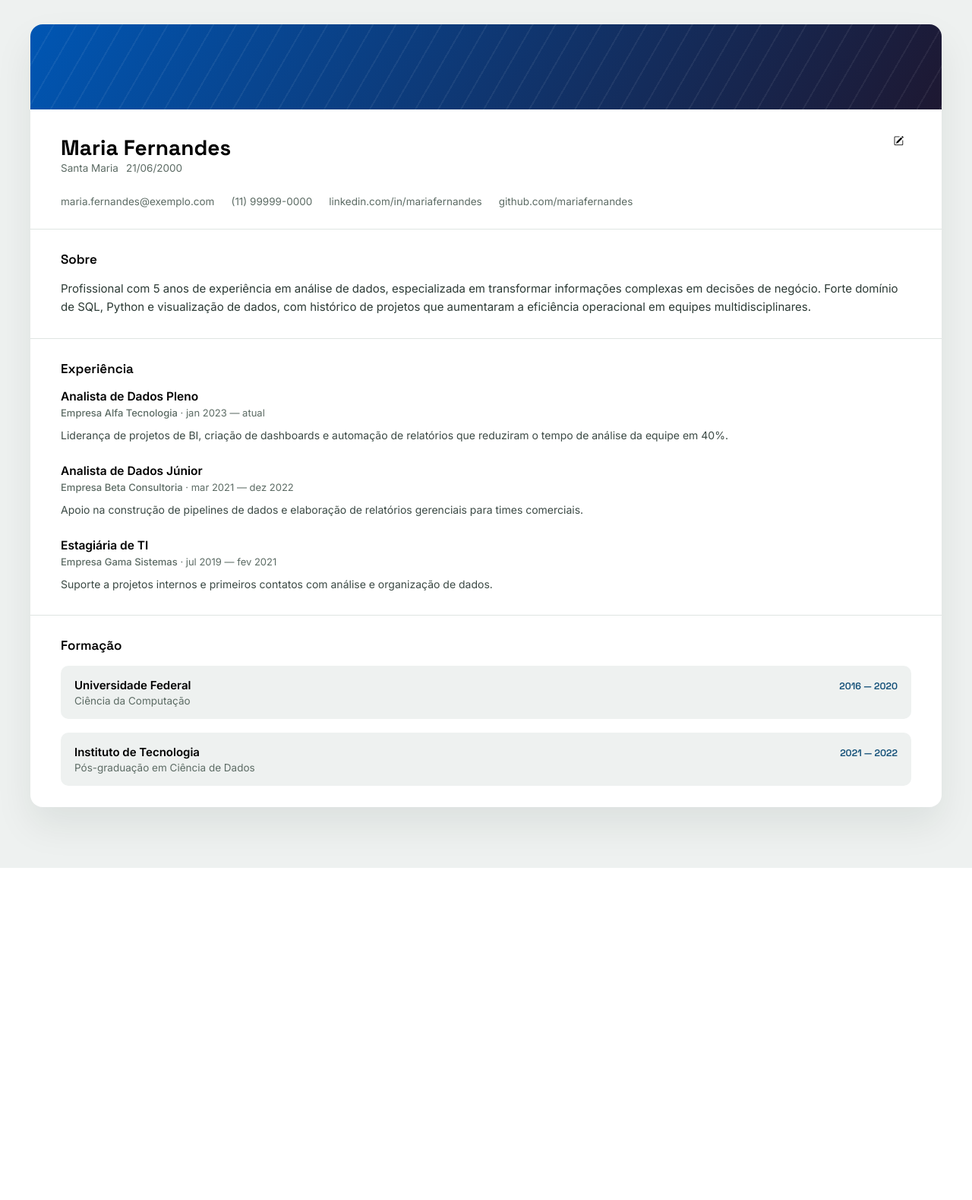
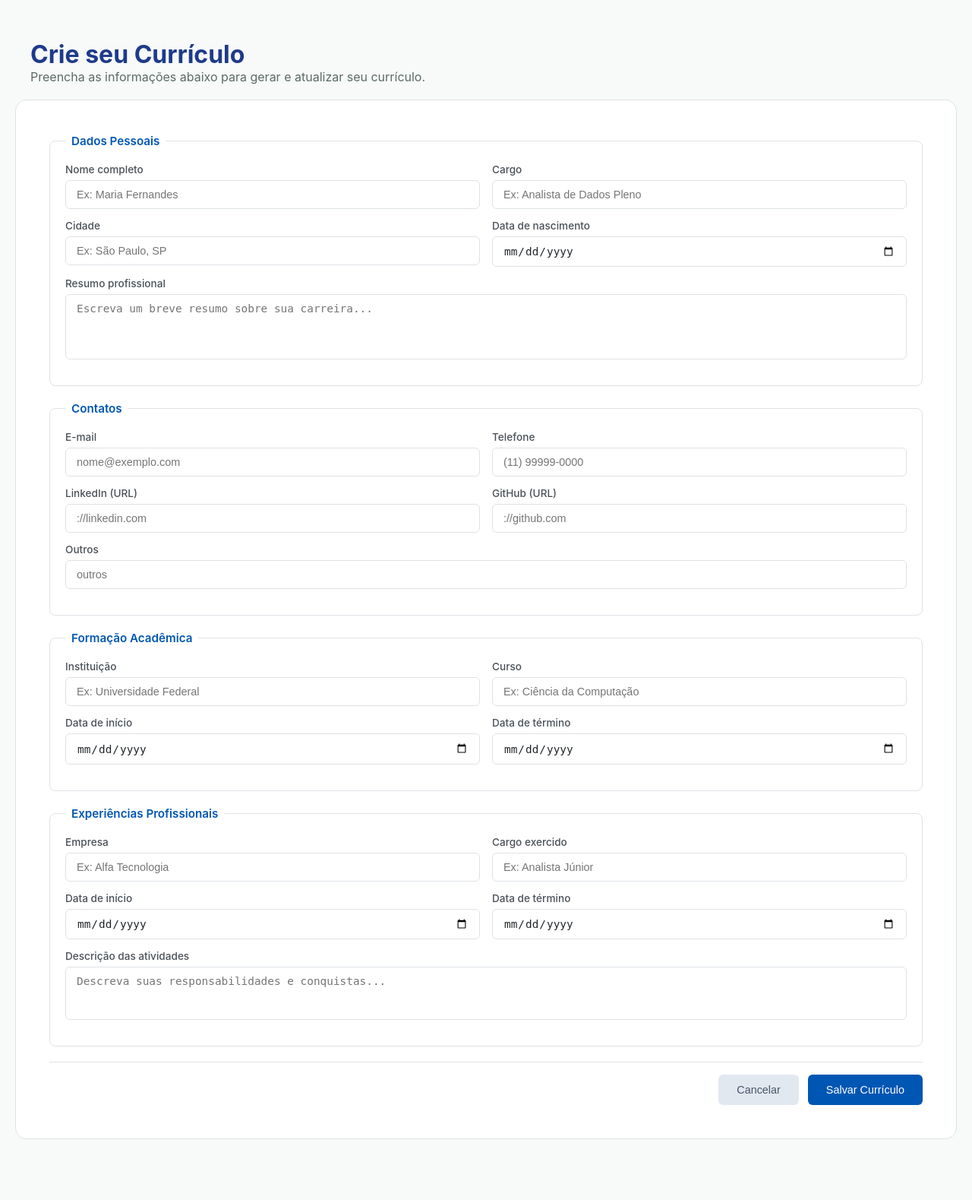
Before and after one commit to gust4vo-leg/curriculo, a PHP site: page / in a window 1280 px wide. Shown: the whole page at 76% size. Before the commit the page ends 1142 px from the top, so only its background shows below. Run offline with PHP 8.4, Linux system fonts and the light colour scheme.

Commit message:
Criação do formulário principal

```diff
--- /dev/null
+++ b/css/formulario.css
@@ -0,0 +1,120 @@
+* {
+    padding: 0;
+    margin: 0;
+    box-sizing: border-box;
+}
+
+body {
+    font-family: "Inter", sans-serif;
+    background: var(--accent-soft);
+    color: var(--letra);
+    padding: 32px 20px 80px;
+}
+
+header {
+    padding: 20px;
+}
+
+header h1 {
+    color: #1E3A8A;
+}
+
+header p {
+    color: var(--detalhes-txt);
+}
+
+form {
+    background: var(--surface);
+    padding: 44px;
+    border: 1px solid var(--cor-cinza-borda);
+    border-radius: 15px;
+}
+
+.form-section {
+    border: 1px solid var(--cor-cinza-borda);
+    border-radius: 8px;
+    background-color: #ffffff;
+    padding: 20px;
+    margin-bottom: 20px;
+}
+
+.form-section legend {
+    font-weight: 600;
+    font-size: 0.95rem;
+    color: var(--cor-primaria);
+    padding: 0 8px;
+}
+
+.grid-2-col {
+    display: grid;
+    grid-template-columns: repeat(2, 1fr);
+    gap: 16px;
+}
+
+.form-group {
+    margin-bottom: 14px;
+    display: flex;
+    flex-direction: column;
+}
+
+.form-group label {
+    font-size: 0.85rem;
+    font-weight: 500;
+    margin-bottom: 6px;
+    color: var(--cor-texto-mutado);
+}
+
+.form-group input,
+.form-group textarea {
+    padding: 10px 14px;
+    border: 1px solid var(--cor-cinza-borda);
+    border-radius: 6px;
+    font-size: 0.9rem;
+    color: var(--cor-texto-principal);
+    outline: none;
+    transition: border-color 0.2s, box-shadow 0.2s;
+    resize: none;
+}
+
+.form-group input:focus,
+.form-group textarea:focus {
+    border-color: var(--cor-primaria);
+    box-shadow: 0 0 0 3px rgba(0, 86, 179, 0.15);
+}
+
+.popup-actions {
+    display: flex;
+    justify-content: flex-end;
+    gap: 12px;
+    margin-top: 10px;
+    padding-top: 16px;
+    border-top: 1px solid var(--cor-cinza-borda);
+}
+
+.popup-actions button {
+    padding: 12px 24px;
+    border-radius: 6px;
+    font-weight: 500;
+    font-size: 0.9rem;
+    cursor: pointer;
+    border: none;
+    transition: background-color 0.2s;
+}
+
+.btn-secondary {
+    background-color: #e2e8f0;
+    color: #475569;
+}
+
+.btn-secondary:hover {
+    background-color: #cbd5e1;
+}
+
+.btn-primary {
+    background-color: var(--cor-primaria);
+    color: #ffffff;
+}
+
+.btn-primary:hover {
+    background-color: var(--cor-primaria-hover);
+}
--- /dev/null
+++ b/css/global.css
@@ -0,0 +1,18 @@
+:root {
+    --bg: #eef1f0;
+    --surface: #ffffff;
+    --letra: #12251f;
+    --detalhes-txt: #5c6b64;
+    --line: #dfe5e2;
+    --accent: #0f4d76;
+    --accent-soft: #eef5f475;
+    --gold: #c98a1f;
+
+    --cor-fundo-modal: #ffffff;
+    --cor-primaria: #0056b3;
+    --cor-primaria-hover: #004085;
+    --cor-cinza-claro: #f8f9fa;
+    --cor-cinza-borda: #dee2e6;
+    --cor-texto-principal: #212529;
+    --cor-texto-mutado: #495057;
+}
--- a/css/style.css
+++ b/css/style.css
@@ -1,22 +1,3 @@
-:root {
-    --bg: #eef1f0;
-    --surface: #ffffff;
-    --letra: #12251f;
-    --detalhes-txt: #5c6b64;
-    --line: #dfe5e2;
-    --accent: #0f4d76;
-    --accent-soft: #e3f2ef;
-    --gold: #c98a1f;
-
-    --cor-fundo-modal: #ffffff;
-    --cor-primaria: #0056b3;
-    --cor-primaria-hover: #004085;
-    --cor-cinza-claro: #f8f9fa;
-    --cor-cinza-borda: #dee2e6;
-    --cor-texto-principal: #212529;
-    --cor-texto-mutado: #495057;
-}
-
 * {
     box-sizing: border-box;
 }
@@ -24,7 +5,7 @@
 body {
     margin: 0;
     background: var(--bg);
-    color: var(--ink);
+    color: var(--letra);
     font-family: 'Inter', sans-serif;
     padding: 32px 20px 80px;
 }
--- a/index.html
+++ b/index.html
@@ -1,118 +1,22 @@
 <!DOCTYPE html>
-<html lang="pt-BR">
+<html lang="pt-br">
 
 <head>
     <meta charset="UTF-8">
     <meta name="viewport" content="width=device-width, initial-scale=1.0">
-  <title>Perfil profissional</title>
-  <link rel="preconnect" href="https://fonts.googleapis.com">
-  <link rel="stylesheet"
-    href="https://fonts.googleapis.com/css2?family=Space+Grotesk:wght@500;600;700&family=Inter:wght@400;500;600&display=swap">
-  <link rel="stylesheet" href="css/style.css">
+    <title>Formulário - Curriculo</title>
     <link rel="stylesheet" href="https://cdn.jsdelivr.net/npm/bootstrap-icons@1.11.3/font/bootstrap-icons.min.css">
+    <link rel="stylesheet" href="css/global.css">
+    <link rel="stylesheet" href="css/formulario.css">
 </head>
 
 <body>
+    <header>
+        <h1>Crie seu Currículo</h1>
+        <p>Preencha as informações abaixo para gerar e atualizar seu currículo.</p>
+    </header>
     <main>
-    <div class="banner"></div>
-
-    <div class="header">
-      <div class="name-row">
-        <div class="info-principais">
-          <h1>Maria Fernandes</h1>
-          <div class="mais-detalhes">
-            <p>Santa Maria</p>
-            <p>21/06/2000</p>
-          </div>
-        </div>
-        <div class="perfil-acoes">
-          <button class="btn-edit" id="abrirPop"><i class="bi bi-pencil-square"></i></button>
-        </div>
-      </div>
-
-      <div class="contatos">
-        <span>maria.fernandes@exemplo.com</span>
-        <span>(11) 99999-0000</span>
-        <span>linkedin.com/in/mariafernandes</span>
-        <span>github.com/mariafernandes</span>
-      </div>
-    </div>
-
-    <section class="about">
-      <h2>Sobre</h2>
-      <p>Profissional com 5 anos de experiência em análise de dados, especializada em transformar
-        informações complexas em decisões de negócio. Forte domínio de SQL, Python e visualização de
-        dados, com histórico de projetos que aumentaram a eficiência operacional em equipes multidisciplinares.</p>
-    </section>
-
-    <section>
-      <h2>Experiência</h2>
-      <div class="linha-tempo">
-
-        <div class="entre">
-          <div class="entre-body">
-            <h3>Analista de Dados Pleno</h3>
-            <p class="meta"><strong>Empresa Alfa Tecnologia</strong> · jan 2023 — atual</p>
-            <p>Liderança de projetos de BI, criação de dashboards e automação de relatórios que
-              reduziram o tempo de análise da equipe em 40%.</p>
-          </div>
-        </div>
-
-        <div class="entre">
-          <div class="entre-body">
-            <h3>Analista de Dados Júnior</h3>
-            <p class="meta"><strong>Empresa Beta Consultoria</strong> · mar 2021 — dez 2022</p>
-            <p>Apoio na construção de pipelines de dados e elaboração de relatórios gerenciais
-              para times comerciais.</p>
-          </div>
-        </div>
-
-        <div class="entre">
-          <div class="entre-body">
-            <h3>Estagiária de TI</h3>
-            <p class="meta"><strong>Empresa Gama Sistemas</strong> · jul 2019 — fev 2021</p>
-            <p>Suporte a projetos internos e primeiros contatos com análise e organização de dados.</p>
-          </div>
-        </div>
-
-      </div>
-    </section>
-
-    <section>
-      <h2>Formação</h2>
-      <div class="formacao-list">
-
-        <div class="edu-card">
-          <div>
-            <h3>Universidade Federal</h3>
-            <p class="curso">Ciência da Computação</p>
-          </div>
-          <span class="periodo">2016 — 2020</span>
-        </div>
-
-        <div class="edu-card">
-          <div>
-            <h3>Instituto de Tecnologia</h3>
-            <p class="curso">Pós-graduação em Ciência de Dados</p>
-          </div>
-          <span class="periodo">2021 — 2022</span>
-        </div>
-
-      </div>
-    </section>
-  </main>
-
-  <div id="overlayPopup" class="popup-overlay escondido">
-
-    <div class="popup-content">
-
-      <div class="popup-header">
-        <h2>Editar Informações do Currículo</h2>
-        <button id="fecharPop" type="button" class="btn-close-pop" aria-label="Fechar">&times;</button>
-      </div>
-
-      <div class="popup-body">
-        <form method="POST" action="salvar_curriculo.php" id="formCurriculo">
+        <form method="POST" action="curriculo.php" id="formCurriculo">
 
             <fieldset class="form-section">
                 <legend>Dados Pessoais</legend>
@@ -234,33 +138,7 @@
                 <button type="submit" class="btn-primary">Salvar Currículo</button>
             </div>
         </form>
-      </div>
-
-    </div>
-  </div>
-
-
-  <script>
-    const overlayPopup = document.getElementById('overlayPopup');
-    const btnAbrir = document.getElementById('abrirPop');
-    const btnFechar = document.getElementById('fecharPop');
-    const btnCancelar = document.getElementById('btnCancelar');
-
-    const abrirModal = () => {
-      overlayPopup.classList.remove('escondido');
-      document.body.style.overflow = 'hidden';
-    };
-
-    const fecharModal = () => {
-      overlayPopup.classList.add('escondido');
-      document.body.style.overflow = '';
-    };
-
-    if (btnAbrir) btnAbrir.addEventListener('click', abrirModal);
-    btnFechar.addEventListener('click', fecharModal);
-    btnCancelar.addEventListener('click', fecharModal);
-
-  </script>
+    </main>
 </body>
 
 </html>
```
Also changed, not shown: curriculo.html (added, +267 -0 lines). Lines whose indentation alone changed are shown as unchanged.
